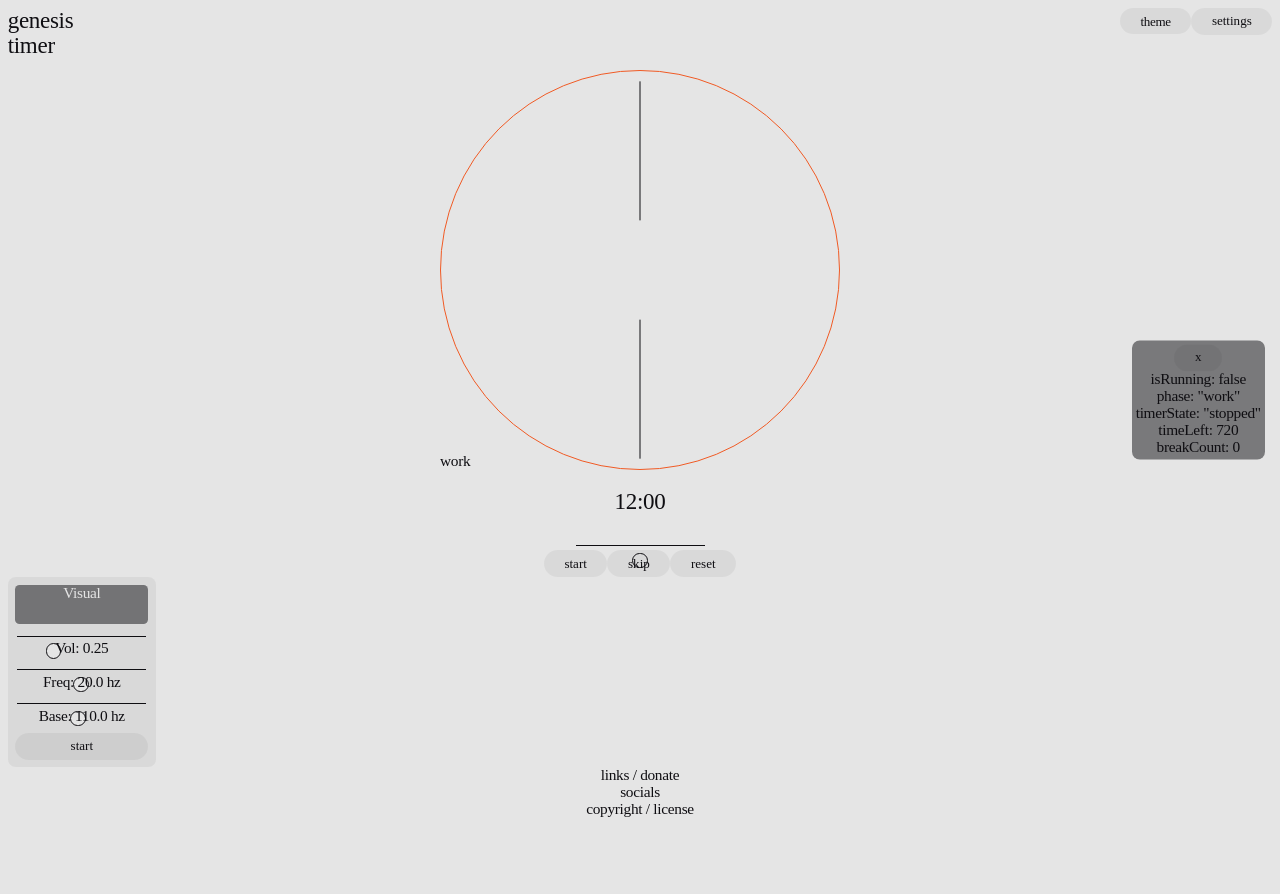
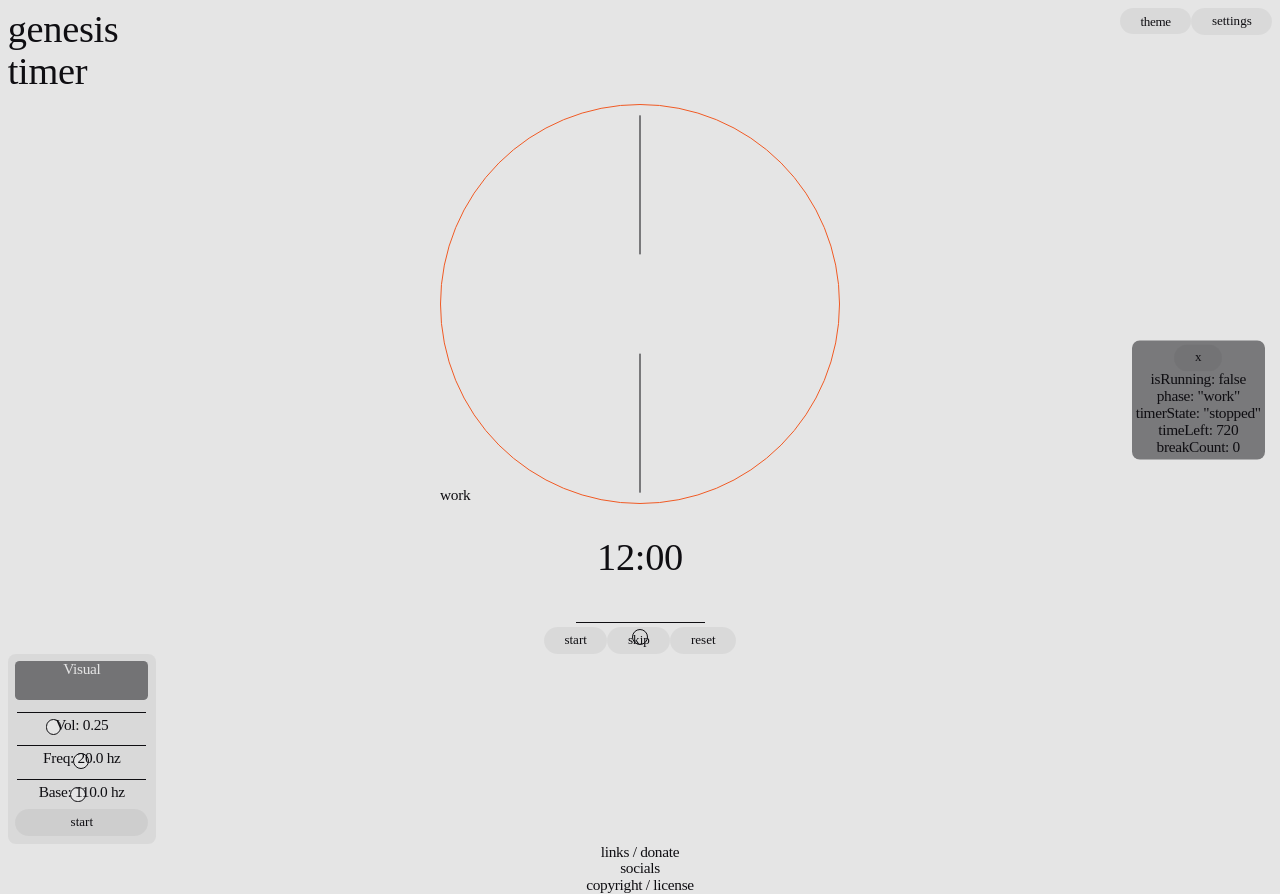
Before and after one commit to vincetol/genesis-timer, a React (Vite) app: page / in a window 1280 px wide. Before the commit the page ends 818 px from the top, so only its background shows below. Built offline with nearby package versions, Linux system fonts and the light colour scheme; a web font is replaced by a local one.

Commit message:
fix: changed to relative colors

```diff
--- a/src/components/header/themeToggle.module.css
+++ b/src/components/header/themeToggle.module.css
@@ -7,7 +7,9 @@
   text-transform: lowercase;
   font-size: var(--font-size-s);
   font-family: inherit;
-  background-color: rgba(var(--color-secondary), var(--button-opacity));
+  background-color: hsl(
+    from var(--color-secondary) h s l / var(--button-opacity)
+  );
   cursor: pointer;
   position: relative;
   transition: border-color var(--animation-fast);
@@ -29,14 +31,16 @@
   gap: var(--spacer-m);
   padding: var(--spacer-m);
   flex-wrap: wrap;
-  background-color: rgba(var(--color-secondary), var(--button-opacity));
+  background-color: hsl(
+    from var(--color-secondary) h s l / var(--button-opacity)
+  );
   border-radius: var(--border-radius-m);
   overflow: hidden;
 }
 
 .Theme {
-  background-color: rgb(var(--color-primary));
-  color: rgb(var(--color-secondary));
+  background-color: var(--color-primary);
+  color: var(--color-secondary);
   border: unset;
   padding: unset;
   font-family: inherit;
@@ -51,7 +55,7 @@
   justify-content: center;
 }
 .Theme.Active {
-  box-shadow: 0px 0px 0.5rem rgb(var(--color-accent));
+  box-shadow: 0px 0px 0.5rem var(--color-accent);
 }
 
 .Theme:after {
@@ -59,7 +63,7 @@
   width: 30%;
   height: 30%;
   border-radius: var(--button-border-radius);
-  background-color: rgb(var(--color-accent));
+  background-color: var(--color-accent);
   display: block;
   position: absolute;
   transition: all var(--animation-fast) cubic-bezier(0.81, -0.03, 0.23, 0.81);
--- a/src/components/timer/timerDebug.module.css
+++ b/src/components/timer/timerDebug.module.css
@@ -4,7 +4,9 @@
   right: 1rem;
   transform: translate3d(0, -50%, 0);
   border-radius: var(--border-radius-m);
-  background-color: rgba(var(--color-secondary), var(--opacity-full));
+  background-color: hsl(
+    from var(--color-secondary) h s l / var(--opacity-full)
+  );
   padding: var(--spacer-s);
 }
 
--- a/src/components/timer/timerVisual.module.css
+++ b/src/components/timer/timerVisual.module.css
@@ -13,7 +13,7 @@
 
 .Visual {
   position: relative;
-  border: var(--border-width) solid rgb(var(--color-accent));
+  border: var(--border-width) solid var(--color-accent);
   border-radius: 100dvh;
   width: 100%;
   height: 100%;
@@ -28,7 +28,7 @@
   display: block;
   height: 35%;
   width: var(--border-width);
-  background-color: rgb(var(--color-secondary));
+  background-color: var(--color-secondary);
   position: absolute;
   left: 50%;
 }
@@ -57,8 +57,8 @@
   font-size: var(--font-size-s);
   width: 2rem;
   height: 2rem;
-  color: rgb(var(--color-secondary));
-  border: var(--border-width) solid rgb(var(--color-accent));
+  color: var(--color-secondary);
+  border: var(--border-width) solid var(--color-accent);
   border-radius: var(--button-border-radius);
   top: 0%;
   left: 0%;
@@ -77,7 +77,7 @@
     visibility 0s ease;
 }
 
-/* .Break {
+.Breaki {
   display: block;
   width: 54%;
   height: 54%;
@@ -89,58 +89,33 @@
   will-change: opacity;
   visibility: hidden;
   transition:
-    opacity 1s ease-in-out,
-    visibility 0s 1s;
+    opacity var(--animation-fast) ease-in-out,
+    visibility 0s var(--animation-fast);
 }
 
-.Break.Active {
+.Breaki.Active {
   visibility: visible;
   opacity: 1;
   transition:
-    opacity 1s ease-in-out,
+    opacity var(--animation-fast) ease-in-out,
     visibility 0s;
 }
 
-.Break > div {
+.Breaki > div {
   display: block;
-  width: 20%;
+  width: 1rem;
   aspect-ratio: 1/1;
   position: absolute;
-  border: var(--border-width) solid rgb(var(--color-secondary));
+  border: var(--border-width) solid var(--color-secondary);
   border-radius: var(--button-border-radius);
   will-change: transform;
-  animation: pulse 5s ease-in-out 0s infinite;
 }
 
-.Break > div:nth-child(1) {
-  left: 0;
-  top: 0;
-  animation-delay: 0.25s;
-}
-.Break > div:nth-child(2) {
-  right: 0;
-  top: 0;
-  animation-delay: 0.5s;
-}
-.Break > div:nth-child(3) {
-  right: 0;
-  bottom: 0;
-  animation-delay: 0.75s;
-}
-
-.Break > div:nth-child(4) {
+.Breaki > div:nth-child(1) {
   left: 0;
   bottom: 0;
 }
-
-@keyframes pulse {
-  0% {
-    transform: scale(0.85);
-  }
-  50% {
-    transform: scale(1);
-  }
-  100% {
-    transform: scale(0.85);
-  }
-} */
+.Breaki > div:nth-child(2) {
+  right: 0;
+  top: 0;
+}
--- a/src/components/wave/wave.module.css
+++ b/src/components/wave/wave.module.css
@@ -3,7 +3,9 @@
 }
 
 .Wave.Expanded {
-  background-color: rgba(var(--color-secondary), var(--button-opacity));
+  background-color: hsl(
+    from var(--color-secondary) h s l / var(--button-opacity)
+  );
   border-radius: var(--border-radius-m);
   padding: var(--spacer-m);
 
@@ -13,9 +15,9 @@
 }
 
 .Wave input[type="range"]::-webkit-slider-thumb {
-  background-color: rgb(var(--color-primary));
+  background-color: var(--color-primary);
 }
 
 .Wave input[type="range"]::-moz-range-thumb {
-  background-color: rgb(var(--color-primary));
+  background-color: var(--color-primary);
 }
--- a/src/components/wave/waveVisual.module.css
+++ b/src/components/wave/waveVisual.module.css
@@ -1,6 +1,8 @@
 .Visual {
-  background-color: rgba(var(--color-secondary), var(--opacity-full));
+  background-color: hsl(
+    from var(--color-secondary) h s l / var(--opacity-full)
+  );
   border-radius: var(--border-radius-s);
-  color: rgb(var(--color-primary));
+  color: var(--color-primary);
   min-height: 2.5em;
 }
--- a/src/global.css
+++ b/src/global.css
@@ -18,8 +18,8 @@ body {
   letter-spacing: -0.02em;
   line-height: 1.1;
   padding: var(--spacer-m);
-  color: rgb(var(--color-secondary));
-  background-color: rgb(var(--color-primary));
+  color: var(--color-secondary);
+  background-color: hsl(from var(--color-primary) h s l);
 }
 
 #root {
@@ -30,6 +30,9 @@ body {
 * {
   font-weight: 300;
 }
+h1 {
+  font-size: var(--font-size-l);
+}
 
 button {
   border-radius: var(--button-border-radius);
@@ -39,7 +42,9 @@ button {
   text-transform: lowercase;
   font-size: var(--font-size-s);
   font-family: inherit;
-  background-color: rgba(var(--color-secondary), var(--button-opacity));
+  background-color: hsl(
+    from var(--color-secondary) h s l / var(--button-opacity)
+  );
   cursor: pointer;
   position: relative;
   transition: border-color var(--animation-fast);
@@ -65,12 +70,12 @@ input[type="range"] {
   cursor: pointer;
 }
 input[type="range"]::-webkit-slider-runnable-track {
-  background: rgb(var(--color-secondary));
+  background: var(--color-secondary);
   height: var(--border-width);
 }
 
 input[type="range"]::-moz-range-track {
-  background: rgb(var(--color-secondary));
+  background: var(--color-secondary);
   height: var(--border-width);
 }
 
@@ -79,16 +84,21 @@ input[type="range"]::-webkit-slider-thumb {
   appearance: none;
   margin-top: 0.5rem;
   border-radius: 100vh;
-  background-color: rgb(var(--color-primary));
-  border: var(--border-width) solid rgb(var(--color-secondary));
+  background-color: var(--color-primary);
+  border: var(--border-width) solid var(--color-secondary);
   height: 1rem;
   width: 1rem;
 }
 
 input[type="range"]::-moz-range-thumb {
-  border: var(--border-width) solid rgb(var(--color-secondary));
+  border: var(--border-width) solid var(--color-secondary);
   border-radius: 100vh;
-  background-color: rgb(var(--color-primary));
+  background-color: var(--color-primary);
   height: 1rem;
   width: 1rem;
 }
+
+hr {
+  border: none;
+  border-top: var(--border-width) dashed var(--color-secondary);
+}
--- a/src/init.css
+++ b/src/init.css
@@ -1,7 +1,4 @@
 :root {
-  --color-primary: 15, 14, 18;
-  --color-secondary: 229, 229, 229;
-  --color-accent: 240, 90, 36;
   --border-radius-s: 0.3rem;
   --border-radius-m: 0.5rem;
   --border-width: 1px;
@@ -13,7 +10,7 @@
   --font-family-a: "Haskoy";
   --font-size-s: 0.85rem;
   --font-size-m: 1rem;
-  --font-size-l: 1.5rem;
+  --font-size-l: 2.5rem;
 
   --spacer-s: 0.25rem;
   --spacer-m: 0.5rem;
@@ -28,19 +25,19 @@
 }
 
 [data-theme="light"] {
-  --color-primary: 229, 229, 229;
-  --color-secondary: 15, 14, 18;
-  --color-accent: 240, 90, 36;
+  --color-primary: rgb(229, 229, 229);
+  --color-secondary: rgb(15, 14, 18);
+  --color-accent: rgb(240, 90, 36);
 }
 
 [data-theme="dark"] {
-  --color-primary: 15, 14, 18;
-  --color-secondary: 229, 229, 229;
-  --color-accent: 240, 90, 36;
+  --color-primary: rgb(15, 14, 18);
+  --color-secondary: rgb(229, 229, 229);
+  --color-accent: rgb(240, 90, 36);
 }
 
 [data-theme="mono"] {
-  --color-primary: 15, 14, 18;
-  --color-secondary: 229, 229, 229;
-  --color-accent: 229, 229, 229;
+  --color-primary: rgb(15, 14, 18);
+  --color-secondary: rgb(229, 229, 229);
+  --color-accent: rgb(229, 229, 229);
 }
```
